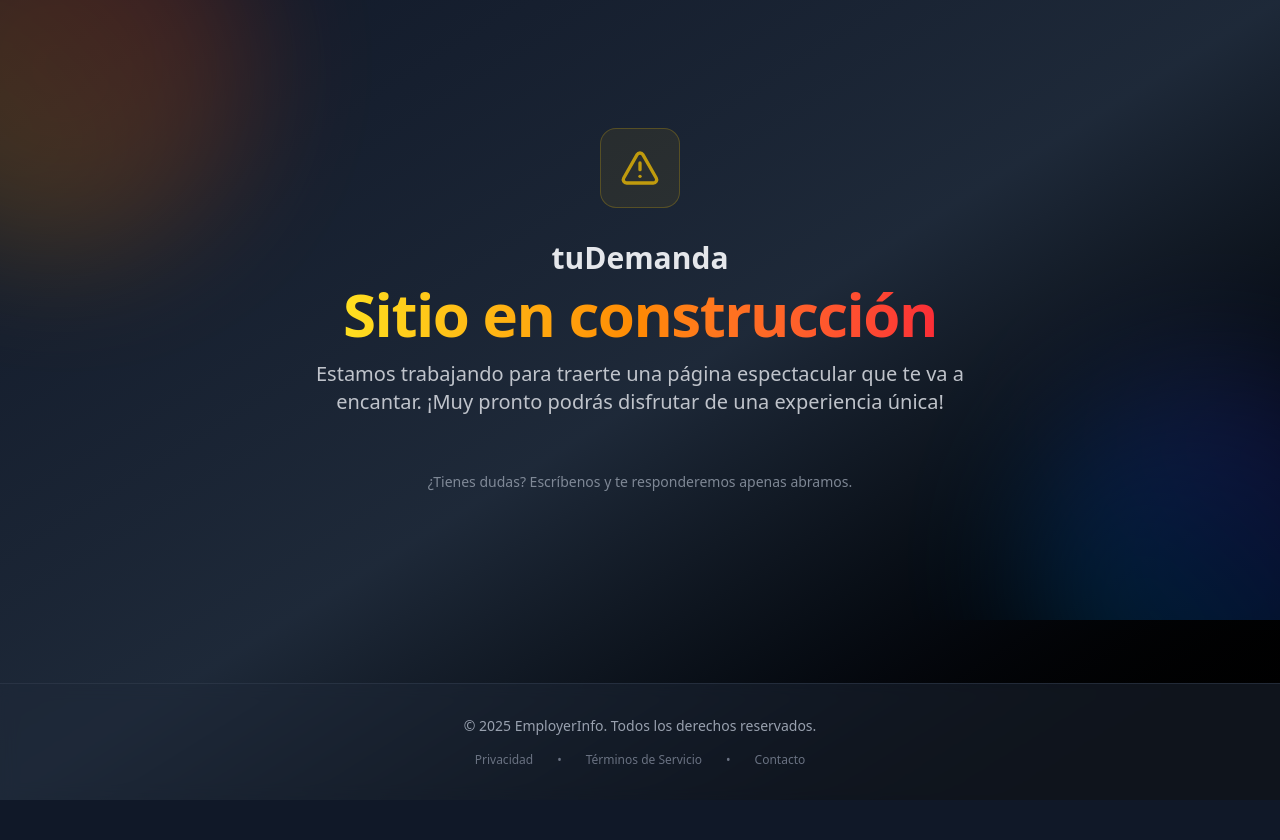
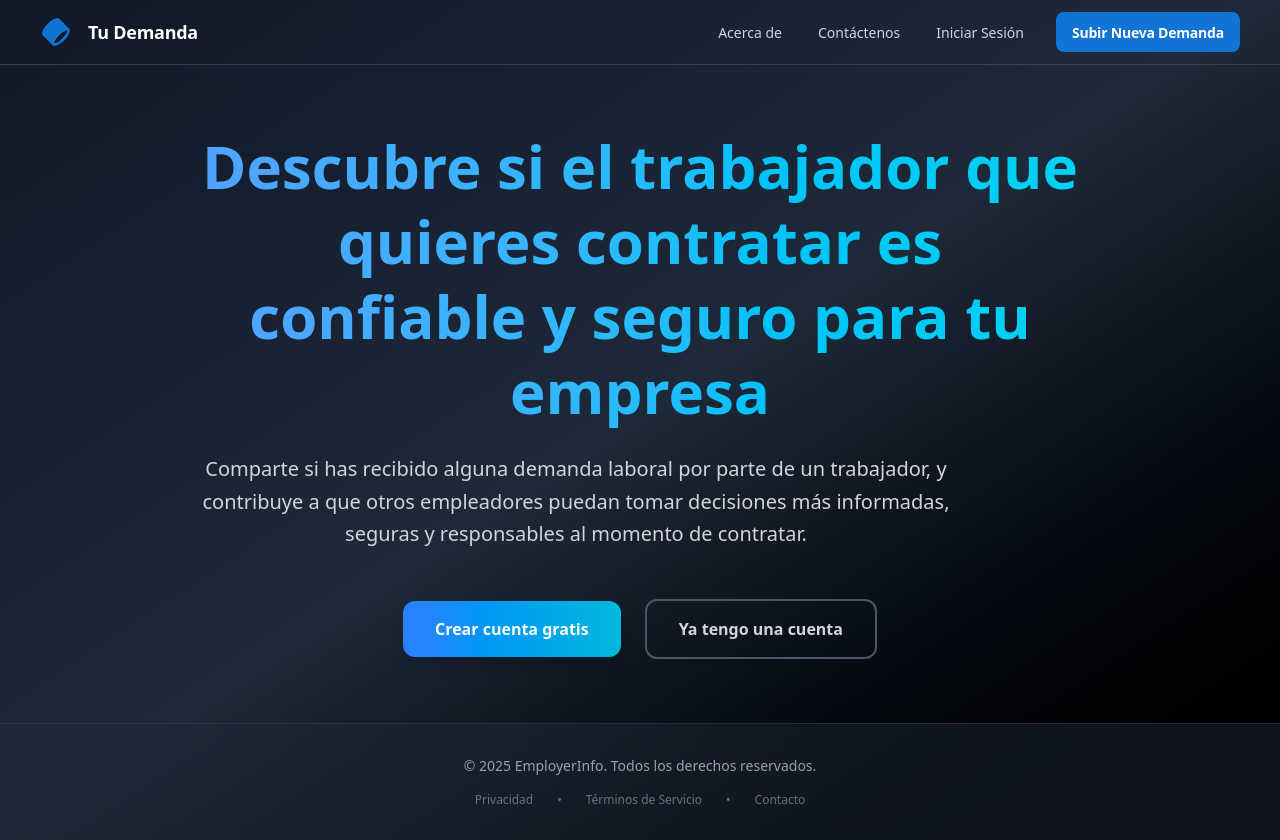
Before and after one commit to SantJojoa/empleoyer-info, a React (Vite) app in the folder frontend/: page / in a window 1280 px wide. Before the commit the page ends 800 px from the top, so only its background shows below. Built offline with nearby package versions, Linux system fonts and the light colour scheme.

Commit message:
Improve navbar stlyes

```diff
--- a/frontend/index.html
+++ b/frontend/index.html
@@ -6,7 +6,7 @@
     <meta name="viewport" content="width=device-width, initial-scale=1.0" />
     <title>EmployerInfo</title>
   </head>
-  <body class="bg-gray-900 text-gray-100">
+  <body class="bg-background-dark text-white">
     <div id="root"></div>
     <script type="module" src="/src/main.tsx"></script>
   </body>
--- a/frontend/src/App.tsx
+++ b/frontend/src/App.tsx
@@ -1,6 +1,5 @@
 import { BrowserRouter, Routes, Route } from "react-router-dom";
 import HomePage from "./pages/HomePage";
-import UnderConstruction from "./pages/UnderConstruction";
 import RegisterPage from "./pages/Register";
 import LoginPage from "./pages/Login";
 import Layout from "./components/Layout";
@@ -15,13 +14,11 @@ function App() {
         <BrowserRouter>
           <Layout>
             <Routes>
-              <Route path="*" element={<UnderConstruction />} />
-              { /** Rutas principales de la aplicación
-              <Route path="/home" element={<HomePage />} />
+              <Route path="*" element={<HomePage />} />
               <Route path="/register" element={<RegisterPage />} />
               <Route path="/login" element={<LoginPage />} />
               <Route path="/reports" element={<ReportsPage />} />
-              */}
+
             </Routes>
           </Layout>
         </BrowserRouter>
--- a/frontend/src/components/Header.tsx
+++ b/frontend/src/components/Header.tsx
@@ -1,25 +1,32 @@
-import { Link, useNavigate } from "react-router-dom";
+import { Link } from "react-router-dom";
 import { useState } from "react";
 import { Menu, X, LogOut, FileText } from "lucide-react";
 import { useUser } from "../contexts/UserContext";
+import logo from "../../public/logo.svg";
 
 
 
 export default function Header() {
     const [menuOpen, setMenuOpen] = useState(false);
-    const navigate = useNavigate();
     const { user, logout, isAuthenticated } = useUser();
 
     return (
-        <header className="flex justify-between items-center px-6 py-4 shadow-2xl bg-gray-800/90 backdrop-blur-sm border-b border-gray-700/50 text-gray-100 relative">
-            <h1 className="text-2xl font-bold bg-gradient-to-r from-blue-400 to-cyan-400 bg-clip-text text-transparent cursor-pointer" onClick={() => navigate("/")}>Demandas.com</h1>
-            {/* Navbar for desktop */}
-            <nav className="hidden md:flex space-x-6 items-center">
+        <header className="flex items-center justify-between whitespace-nowrap border-b border-solid border-b-gray-700 px-4 sm:px-10 py-3">
+            <div className="flex items-center gap-4 text-white">
+                <div className="size-8 text-primary">
+                    <img src={logo} alt="Logo" className="size-8 text-primary" />
+
+                </div>
+                <h2 className="text-white text-lg font-bold leading-tight tracking-[-0.015em]">Tu Demanda</h2>
+            </div>
+
             {isAuthenticated ? (
                 <>
-                        <div className="flex items-center space-x-4">
+
+                    <div className="flex flex-1 justify-end gap-4 md:gap-8 items-center">
                         <span className="text-gray-300">
-                                Hola, <span className="text-blue-400 font-semibold">{user?.firstName}</span>
+                            Hola, <span className="text-primary font-semibold">{user?.firstName || 'Usuario'}
+                            </span>
                         </span>
                         <Link
                             to="/reports"
@@ -35,47 +42,44 @@ export default function Header() {
                             <LogOut className="w-4 h-4" />
                             <span>Cerrar Sesión</span>
                         </button>
+
                     </div>
+
+
+
+
                 </>
             ) : (
                 <>
-                        <Link
-                            to="/register"
-                            className="px-6 py-2 bg-gradient-to-r from-blue-500 to-cyan-500 text-white rounded-xl font-semibold hover:from-blue-600 hover:to-cyan-600 transform hover:scale-105 transition-all duration-200 shadow-lg hover:shadow-xl"
-                        >
-                            Crear cuenta
-                        </Link>
-                        <Link
-                            to="/login"
-                            className="text-gray-300 hover:text-blue-400 transition-colors duration-200 font-medium"
-                        >
-                            Iniciar sesión
-                        </Link>
-                        <Link
-                            to="/about"
-                            className="text-gray-300 hover:text-blue-400 transition-colors duration-200 font-medium"
-                        >
-                            Acerca de Nosotros
-                        </Link>
+                    <div className="hidden md:flex flex-1 justify-end gap-8">
+                        <div className="flex items-center gap-9">
+                            <Link to="/about" className="text-gray-300 text-sm font-medium leading-normal">Acerca de</Link>
+                            <Link to="/contact" className="text-gray-300 text-sm font-medium leading-normal">Contáctenos</Link>
+                            <Link to="/login" className="text-gray-300 text-sm font-medium leading-normal">Iniciar Sesión</Link>
+                        </div>
+
+                        <button className="flex min-w-[84px] max-w-[480px] cursor-pointer items-center justify-center overflow-hidden rounded-lg h-10 px-4 bg-primary text-white text-sm font-bold leading-normal tracking-[-0.015em] transition-colors duration-200 hover:bg-primary/80">
+                            <span className="truncate">Subir Nueva Demanda</span>
+                        </button>
+                    </div>
+
                 </>
             )}
-            </nav>
 
             {/* Hamburger menu for mobile */}
+
             <button
                 className="md:hidden text-gray-300 hover:text-blue-400 cursor-pointer transition-colors duration-200"
                 onClick={() => setMenuOpen(!menuOpen)}
             >
                 {menuOpen ? <X size={28} /> : <Menu size={28} />}
             </button>
-
-            {/* Mobile menu */}
             {menuOpen && (
-                <div className="absolute top-16 right-0 w-2/3 bg-gray-800/95 backdrop-blur-sm shadow-2xl rounded-l-2xl border border-gray-700/50 p-6 flex flex-col space-y-4 md:hidden" onClick={() => setMenuOpen(false)}>
+                <nav className="absolute top-16 right-0 w-2/3 bg-gray-800/95 backdrop-blur-sm shadow-2xl rounded-l-2xl border border-gray-700/50 p-6 flex flex-col space-y-4 md:hidden" onClick={() => setMenuOpen(false)}>
                     {isAuthenticated ? (
                         <>
                             <div className="text-gray-300 mb-2">
-                                Hola, <span className="text-blue-400 font-semibold">{user?.firstName}</span>
+                                Hola, <span className="text-blue-400 font-semibold">{user?.firstName || 'Usuario'}</span>
                             </div>
                             <Link
                                 to="/reports"
@@ -96,35 +100,52 @@ export default function Header() {
                                 <span>Cerrar Sesión</span>
                             </button>
                         </>
+
+
                     ) : (
                         <>
                             <Link
                                 to="/about"
-                                className="text-gray-300 hover:text-blue-400 transition-colors duration-200 font-medium"
+                                className="text-gray-300 hover-text-blue-400 transition-colors duration-200 font-medium"
                                 onClick={() => setMenuOpen(false)}
                             >
-                                Acerca de Nosotros
+                                Acerca de
                             </Link>
+
+                            <Link
+                                to="/contact"
+                                className="text-gray-300 hover-text-blue-400 transition-colors duration-200 font-medium"
+                                onClick={() => setMenuOpen(false)}
+                            >
+                                Contáctenos
+
+                            </Link>
+
                             <Link
                                 to="/login"
-                                className="text-gray-300 hover:text-blue-400 transition-colors duration-200 font-medium"
+                                className="text-gray-300 hover-text-blue-400 transition-colors duration-200 font-medium"
                                 onClick={() => setMenuOpen(false)}
                             >
                                 Iniciar Sesión
+
                             </Link>
-                            <Link
-                                to="/register"
-                                className="px-6 py-3 bg-gradient-to-r from-blue-500 to-cyan-500 rounded-xl hover:from-blue-600 hover:to-cyan-600 text-white font-semibold transition-all duration-200 transform hover:scale-105"
+
+                            <button
+                                className="flex min-w-[84px] max-w-[480px] cursor-pointer items-center justify-center overflow-hidden rounded-lg h-10 px-4 bg-primary text-white text-sm font-bold leading-normal tracking-[-0.015em] transition-colors duration-200 hover:bg-primary/80"
                                 onClick={() => setMenuOpen(false)}
                             >
-                                Crear Cuenta
-                            </Link>
+                                <span className="truncate">Subir Nueva Demanda</span>
+                            </button>
+
                         </>
+
+                    )
+                    }
+
+                </nav >
             )}
-                </div>
-            )}
-        </header>
 
+        </header >
 
 
     )
--- a/frontend/src/components/Layout.tsx
+++ b/frontend/src/components/Layout.tsx
@@ -9,9 +9,9 @@ interface LayoutProps {
 export default function Layout({ children }: LayoutProps) {
     return (
         <div className="min-h-screen flex flex-col bg-gradient-to-br from-gray-900 via-gray-800 to-black">
-            { /** Header
+
             <Header />
-            */}
+
 
             <main className="flex-1">
                 {children}
--- a/frontend/src/index.css
+++ b/frontend/src/index.css
@@ -1 +1,9 @@
 @import "tailwindcss";
+
+@theme {
+    --color-primary: #1173d4;
+    --color-background-dark: #101922;
+    --color-background-light: #f6f7f8;
+    --color-text-dark: #1e1e1e;
+    --color-text-light: #1e1e1e;
+}
--- a/frontend/tailwind.config.ts
+++ b/frontend/tailwind.config.ts
@@ -3,7 +3,19 @@ import type { Config } from "tailwindcss";
 const config: Config = {
     darkMode: "class",
     theme: {
-        extend: {},
+        extend: {
+            colors: {
+                "primary": "#1173d4",
+                "background-light": "#f6f7f8",
+                "background-dark": "#101922",
+            },
+            borderRadius: {
+                "DEFAULT": "0.25rem",
+                "lg": "0.5rem",
+                "xl": "0.75rem",
+                "full": "9999px"
+            },
+        },
     },
     plugins: [],
     content: ["./index.html", "./src/**/*.{js,ts,jsx,tsx}"],
```
Also changed, not shown: frontend/public/logo.svg (added), 1 other file (tests, documents, lock files or other folders). Lines whose indentation alone changed are shown as unchanged.
